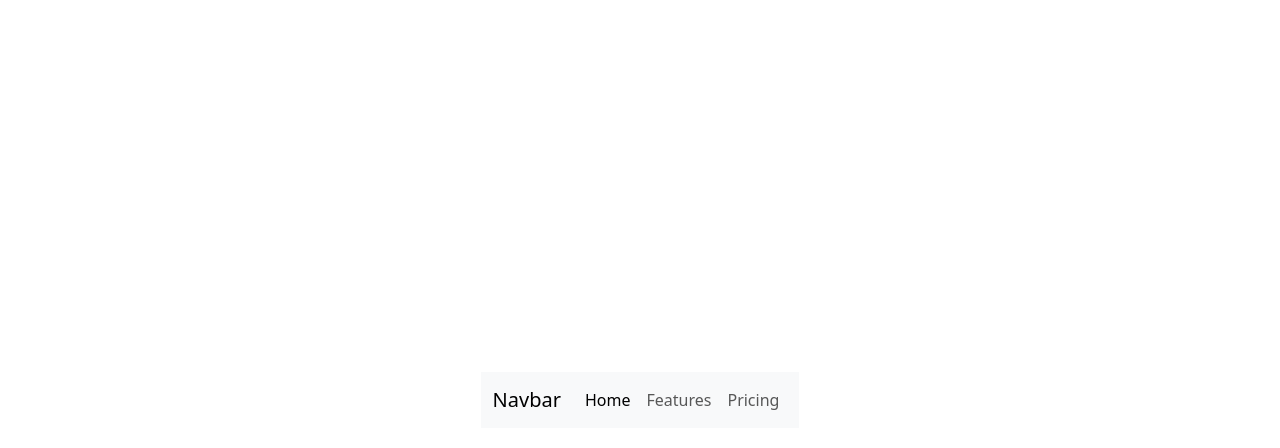
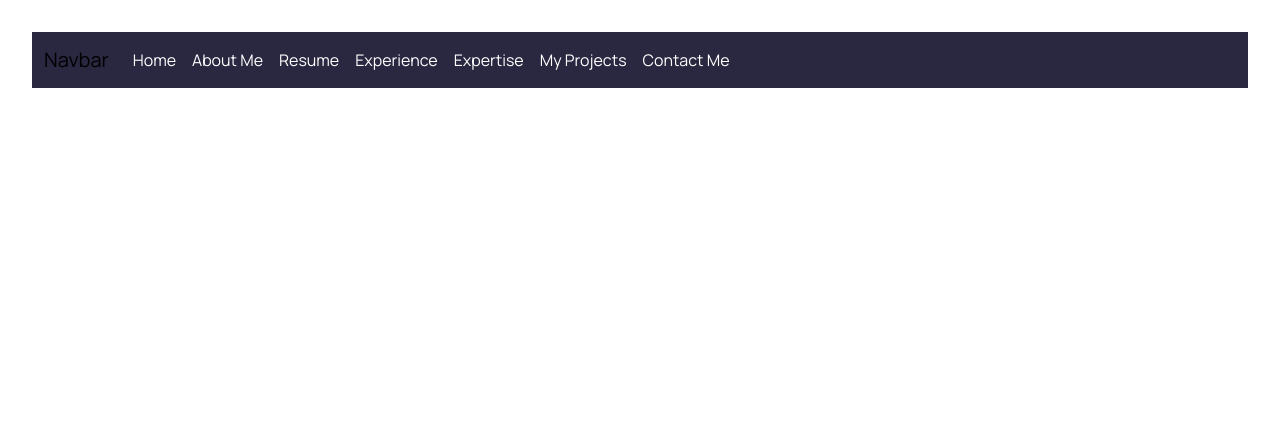
Before and after one commit to ialexalvarado/portfolioWeb, a React (Vite) app: page / in a window 1280 px wide. Shown: the top 448 px of the page. Built offline with nearby package versions, Linux system fonts and the light colour scheme.

Commit message:
colors, fonts and new component added

```diff
--- a/index.html
+++ b/index.html
@@ -5,6 +5,9 @@
     <link rel="icon" type="image/svg+xml" href="/vite.svg" />
     <meta name="viewport" content="width=device-width, initial-scale=1.0" />
     <script type="module" src="./src/main.tsx"></script>
+    <link rel="preconnect" href="https://fonts.googleapis.com">
+    <link rel="preconnect" href="https://fonts.gstatic.com" crossorigin>
+    <link href="https://fonts.googleapis.com/css2?family=Manrope:wght@200..800&display=swap" rel="stylesheet">
     <title>Vite + React + TS</title>
   </head>
   <body>
--- a/src/App.tsx
+++ b/src/App.tsx
@@ -1,6 +1,4 @@
 import { useState } from 'react';
-import reactLogo from './assets/react.svg';
-import viteLogo from '/vite.svg';
 import './App.css';
 
 function App() {
@@ -8,7 +6,7 @@ function App() {
 
   return (
     <>
-      <nav className="navbar navbar-expand-lg navbar-light bg-light">
+      <nav className="navbar navbar-expand-lg ui-colors-bg-disabled">
         <div className="container-fluid">
           <a className="navbar-brand" href="#">Navbar</a>
           <button className="navbar-toggler" type="button" data-bs-toggle="collapse" data-bs-target="#navbarNav" aria-controls="navbarNav" aria-expanded="false" aria-label="Toggle navigation">
@@ -17,13 +15,25 @@ function App() {
           <div className="collapse navbar-collapse" id="navbarNav">
             <ul className="navbar-nav">
               <li className="nav-item">
-                <a className="nav-link active" aria-current="page" href="#">Home</a>
+                <a className="nav-link" aria-current="page" href="#">Home</a>
               </li>
               <li className="nav-item">
-                <a className="nav-link" href="#">Features</a>
+                <a className="nav-link" href="#">About Me</a>
               </li>
               <li className="nav-item">
-                <a className="nav-link" href="#">Pricing</a>
+                <a className="nav-link" href="#">Resume</a>
+              </li>
+              <li className="nav-item">
+                <a className="nav-link" href="#">Experience</a>
+              </li>
+              <li className="nav-item">
+                <a className="nav-link" href="#">Expertise</a>
+              </li>
+              <li className="nav-item">
+                <a className="nav-link" href="#">My Projects</a>
+              </li>
+              <li className="nav-item">
+                <a className="nav-link" href="#">Contact Me</a>
               </li>
             </ul>
           </div>
--- /dev/null
+++ b/src/components/aboutMe.tsx
@@ -0,0 +1,5 @@
+function AboutMe(){
+    return (<>
+
+    </>);
+}
--- a/src/index.css
+++ /dev/null
@@ -1,70 +0,0 @@
-@import '../node_modules/bootstrap/scss/bootstrap.scss';
-
-:root {
-  font-family: Inter, system-ui, Avenir, Helvetica, Arial, sans-serif;
-  line-height: 1.5;
-  font-weight: 400;
-
-  color-scheme: light dark;
-  color: rgba(255, 255, 255, 0.87);
-  background-color: #242424;
-
-  font-synthesis: none;
-  text-rendering: optimizeLegibility;
-  -webkit-font-smoothing: antialiased;
-  -moz-osx-font-smoothing: grayscale;
-}
-
-a {
-  font-weight: 500;
-  color: #646cff;
-  text-decoration: inherit;
-}
-a:hover {
-  color: #535bf2;
-}
-
-body {
-  margin: 0;
-  display: flex;
-  place-items: center;
-  min-width: 320px;
-  min-height: 100vh;
-}
-
-h1 {
-  font-size: 3.2em;
-  line-height: 1.1;
-}
-
-button {
-  border-radius: 8px;
-  border: 1px solid transparent;
-  padding: 0.6em 1.2em;
-  font-size: 1em;
-  font-weight: 500;
-  font-family: inherit;
-  background-color: #1a1a1a;
-  cursor: pointer;
-  transition: border-color 0.25s;
-}
-button:hover {
-  border-color: #646cff;
-}
-button:focus,
-button:focus-visible {
-  outline: 4px auto -webkit-focus-ring-color;
-}
-
-@media (prefers-color-scheme: light) {
-  :root {
-    color: #213547;
-    background-color: #ffffff;
-  }
-  a:hover {
-    color: #747bff;
-  }
-  button {
-    background-color: #f9f9f9;
-  }
-}
--- /dev/null
+++ b/src/index.scss
@@ -0,0 +1,62 @@
+@import '../node_modules/bootstrap/scss/bootstrap.scss';
+  /* Color Theme Swatches in Hex */
+  .ui-colors-primary { color: #7845BF; }
+  .ui-colors-primary-dark { color: #231640; }
+  .ui-colors-secondary { color: #4B3A8C; }
+  .ui-colors-disabled { color: #2A2740; }
+  .ui-colors-dark { color: #0D0D0D; }
+
+  .ui-colors-bg-primary { background-color: #7845BF; }
+  .ui-colors-bg-primary-dark { background-color: #231640; }
+  .ui-colors-bg-secondary { background-color: #4B3A8C; }
+  .ui-colors-bg-disabled { background-color: #2A2740; }
+  .ui-colors-bg-dark { background-color: #0D0D0D; }
+
+  $var-primary-color: #B284BF;
+  $var-primary-dark: #231640;
+  $var-secondary: #4B3A8C;
+  $var-disabled: #2A2740;
+  $var-dark: #0D0D0D;
+
+  /* Color Theme Swatches in RGBA
+  .Wet-asphalt,-reflection-of-neon-lights,-a-searchlight,-smoke.-Abstract-light-in-a-dark-empty-street-with-smoke,-smog.-Dark-background-scene-of-empty-street,-night-view,-night-city.-1-rgba { color: rgba(119, 68, 191, 1); }
+  .Wet-asphalt,-reflection-of-neon-lights,-a-searchlight,-smoke.-Abstract-light-in-a-dark-empty-street-with-smoke,-smog.-Dark-background-scene-of-empty-street,-night-view,-night-city.-2-rgba { color: rgba(34, 21, 63, 1); }
+  .Wet-asphalt,-reflection-of-neon-lights,-a-searchlight,-smoke.-Abstract-light-in-a-dark-empty-street-with-smoke,-smog.-Dark-background-scene-of-empty-street,-night-view,-night-city.-3-rgba { color: rgba(75, 57, 140, 1); }
+  .Wet-asphalt,-reflection-of-neon-lights,-a-searchlight,-smoke.-Abstract-light-in-a-dark-empty-street-with-smoke,-smog.-Dark-background-scene-of-empty-street,-night-view,-night-city.-4-rgba { color: rgba(42, 38, 63, 1); }
+  .Wet-asphalt,-reflection-of-neon-lights,-a-searchlight,-smoke.-Abstract-light-in-a-dark-empty-street-with-smoke,-smog.-Dark-background-scene-of-empty-street,-night-view,-night-city.-5-rgba { color: rgba(12, 12, 12, 1); }
+
+  /* Color Theme Swatches in HSLA
+  .Wet-asphalt,-reflection-of-neon-lights,-a-searchlight,-smoke.-Abstract-light-in-a-dark-empty-street-with-smoke,-smog.-Dark-background-scene-of-empty-street,-night-view,-night-city.-1-hsla { color: hsla(264, 48, 51, 1); }
+  .Wet-asphalt,-reflection-of-neon-lights,-a-searchlight,-smoke.-Abstract-light-in-a-dark-empty-street-with-smoke,-smog.-Dark-background-scene-of-empty-street,-night-view,-night-city.-2-hsla { color: hsla(258, 49, 16, 1); }
+  .Wet-asphalt,-reflection-of-neon-lights,-a-searchlight,-smoke.-Abstract-light-in-a-dark-empty-street-with-smoke,-smog.-Dark-background-scene-of-empty-street,-night-view,-night-city.-3-hsla { color: hsla(253, 41, 38, 1); }
+  .Wet-asphalt,-reflection-of-neon-lights,-a-searchlight,-smoke.-Abstract-light-in-a-dark-empty-street-with-smoke,-smog.-Dark-background-scene-of-empty-street,-night-view,-night-city.-4-hsla { color: hsla(247, 24, 20, 1); }
+  .Wet-asphalt,-reflection-of-neon-lights,-a-searchlight,-smoke.-Abstract-light-in-a-dark-empty-street-with-smoke,-smog.-Dark-background-scene-of-empty-street,-night-view,-night-city.-5-hsla { color: hsla(0, 0, 5, 1); }.
+  */
+
+  /* Color Theme Swatches in Hex */
+.dark-blue-and-purple-empty-brick-wall-texture-pattern-with-bright-spotlights-neon-tubes-and-laser-beams-empty-scene-background-products-display-and-presentation-1-hex { color: #B284BF; }
+.dark-blue-and-purple-empty-brick-wall-texture-pattern-with-bright-spotlights-neon-tubes-and-laser-beams-empty-scene-background-products-display-and-presentation-2-hex { color: #4E3473; }
+.dark-blue-and-purple-empty-brick-wall-texture-pattern-with-bright-spotlights-neon-tubes-and-laser-beams-empty-scene-background-products-display-and-presentation-3-hex { color: #5450BF; }
+.dark-blue-and-purple-empty-brick-wall-texture-pattern-with-bright-spotlights-neon-tubes-and-laser-beams-empty-scene-background-products-display-and-presentation-4-hex { color: #4946A6; }
+.dark-blue-and-purple-empty-brick-wall-texture-pattern-with-bright-spotlights-neon-tubes-and-laser-beams-empty-scene-background-products-display-and-presentation-5-hex { color: #1B1D40; }
+
+/* Color Theme Swatches in RGBA */
+.dark-blue-and-purple-empty-brick-wall-texture-pattern-with-bright-spotlights-neon-tubes-and-laser-beams-empty-scene-background-products-display-and-presentation-1-rgba { color: rgba(178, 131, 191, 1); }
+.dark-blue-and-purple-empty-brick-wall-texture-pattern-with-bright-spotlights-neon-tubes-and-laser-beams-empty-scene-background-products-display-and-presentation-2-rgba { color: rgba(77, 51, 114, 1); }
+.dark-blue-and-purple-empty-brick-wall-texture-pattern-with-bright-spotlights-neon-tubes-and-laser-beams-empty-scene-background-products-display-and-presentation-3-rgba { color: rgba(84, 80, 191, 1); }
+.dark-blue-and-purple-empty-brick-wall-texture-pattern-with-bright-spotlights-neon-tubes-and-laser-beams-empty-scene-background-products-display-and-presentation-4-rgba { color: rgba(72, 69, 165, 1); }
+.dark-blue-and-purple-empty-brick-wall-texture-pattern-with-bright-spotlights-neon-tubes-and-laser-beams-empty-scene-background-products-display-and-presentation-5-rgba { color: rgba(26, 28, 63, 1); }
+
+
+
+body{
+  font-family: "Manrope";
+}
+
+.nav-link{
+  color: white;
+}
+
+.nav-link:hover{
+  color: $var-primary-color;
+}
--- a/src/main.tsx
+++ b/src/main.tsx
@@ -1,7 +1,7 @@
 import React from 'react'
 import ReactDOM from 'react-dom/client'
 import App from './App.tsx'
-import './index.css'
+import './index.scss'
 
 ReactDOM.createRoot(document.getElementById('root')!).render(
   <React.StrictMode>
```
